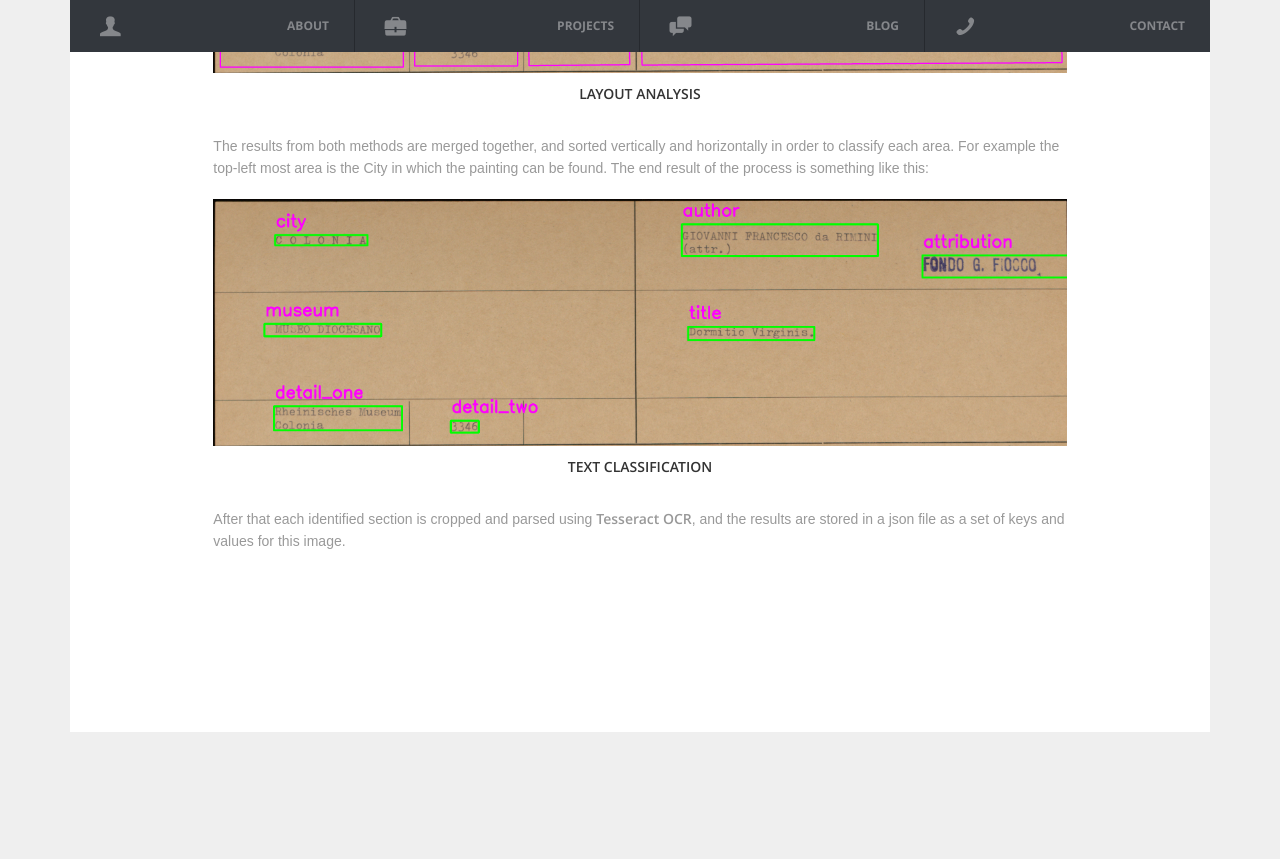
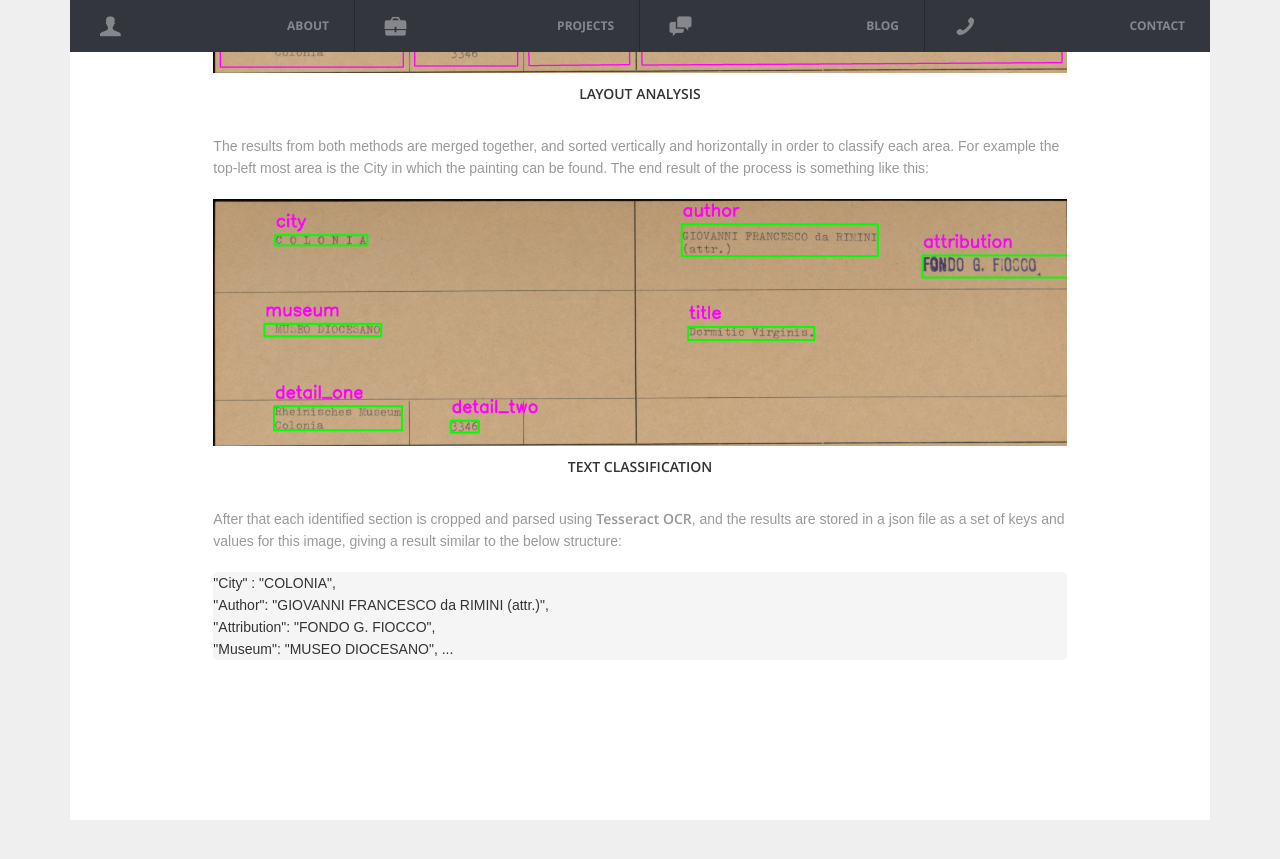
Before and after one commit to GrimReaperSam/GrimReaperSam.github.io, a Jekyll site: the page built from _projects/cini.md, in a window 1280 px wide and 900 px high, scrolled down 3054 px. Shown: the top 859 px of the window. Built offline with Jekyll 4.4.1, drawn with Linux system fonts in a browser that asks for light colours; before the commit the page ends 3866 px from its top, so only the background shows below that.

Commit message:
Adding a small text example

````diff
--- a/_projects/cini.md
+++ b/_projects/cini.md
@@ -63,4 +63,11 @@ is the City in which the painting can be found. The end result of the process is
 {: .text-center .margBSmall}
 
 After that each identified section is cropped and parsed using **[Tesseract OCR](https://github.com/tesseract-ocr/tesseract)**, and the results are stored in a json
-file as a set of keys and values for this image.
+file as a set of keys and values for this image, giving a result similar to the below structure:
+
+``` json
+"City" : "COLONIA",
+"Author": "GIOVANNI FRANCESCO da RIMINI (attr.)",
+"Attribution": "FONDO G. FIOCCO",
+"Museum": "MUSEO DIOCESANO", ...
+```
````
Also changed, not shown: 1 other file.
